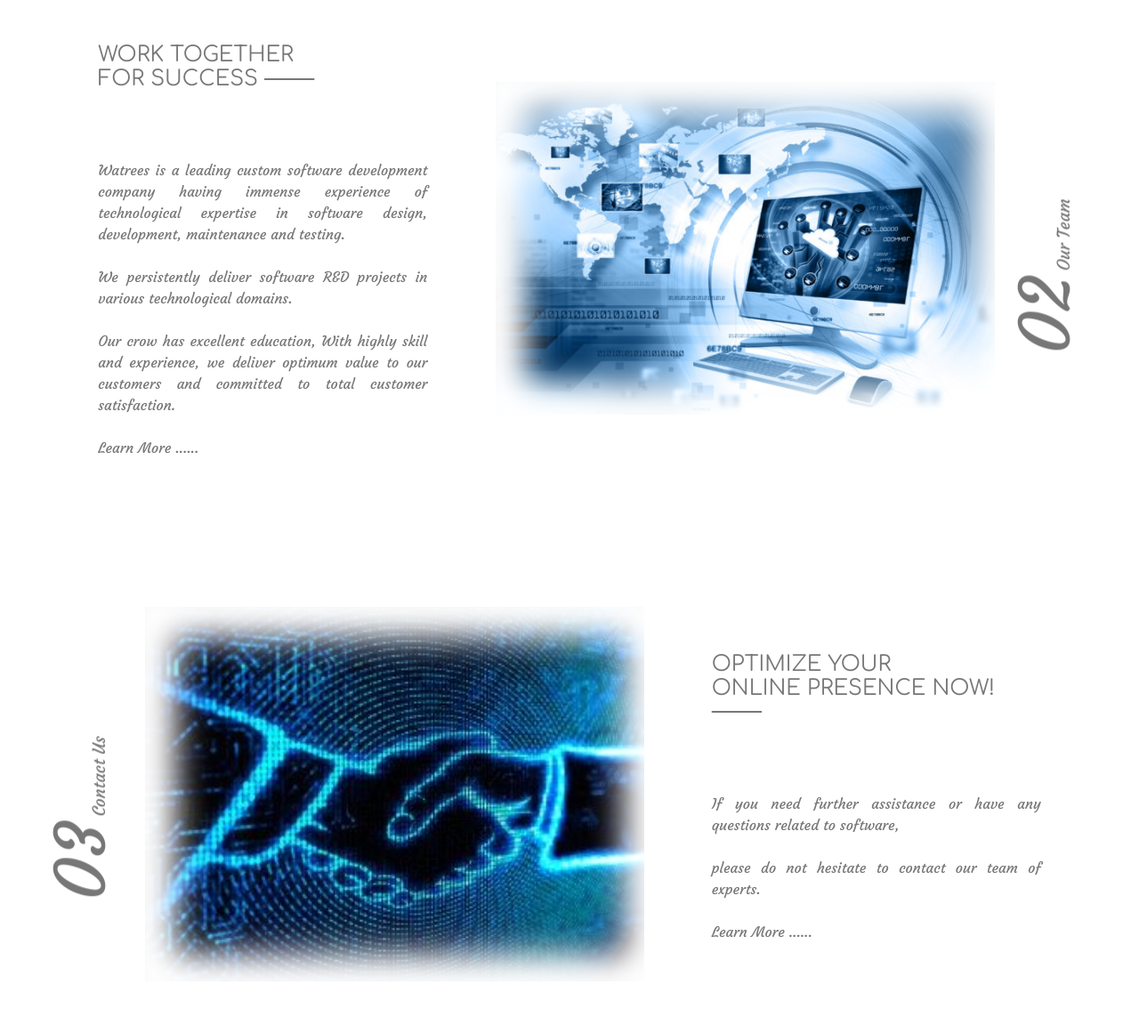
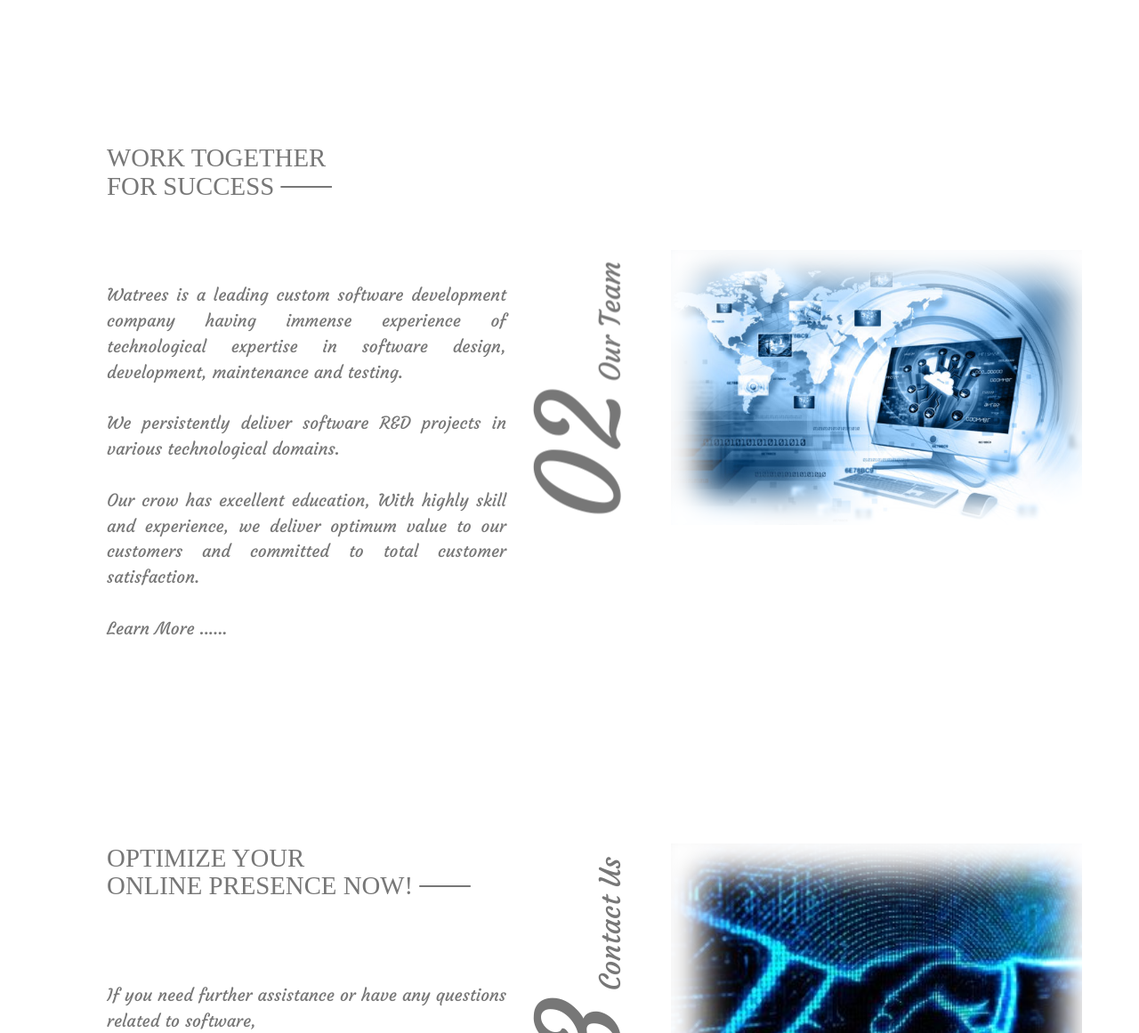
Before and after one commit to katochwa/co, a plain HTML site: page index.html in a window 1280 px wide. Shown: the part 1639-2800 px from the top of the page at 89% size. Drawn offline with nearby package versions, Linux system fonts and the light colour scheme; a web font is replaced by a local one.

Commit message:
Add files via upload

```diff
--- a/index.html
+++ b/index.html
@@ -4,6 +4,7 @@
 <head>
     <meta charset="utf-8">
     <meta http-equiv="X-UA-Compatible" content="IE=edge">
+	<meta http-equiv="Cache-control" content="public">
     <meta name="viewport" content="width=device-width, initial-scale=1">
     <title>Watrees</title>
     <link rel="stylesheet" type="text/css" href="css/bootstrap.css" />
@@ -11,25 +12,20 @@
     <link rel="stylesheet" type="text/css" href="css/style.css" />
     <script src="https://ajax.googleapis.com/ajax/libs/jquery/1.11.1/jquery.min.js"></script>
     <script type="text/javascript" language="javascript" src="js/wow.js"></script>
-    <link href="https://fonts.googleapis.com/css?family=Comfortaa|Courgette" rel="stylesheet">
+    <link href="https://fonts.googleapis.com/css?family=Germania+One|Courgette" rel="stylesheet">
 </head>
 
 <body>
     <div class='headerImage' id="headerimg" style="background-image: url(./image/1.jpg);"></div>
     <div id="data">
         <div class="card-img-overlay headertext">
-            <p class="h1 wow fadeInRight">WATREES</p>
+            <p class="wow fadeInRight">WATREES</p>
             <p class="wow fadeInLeft">
-                <br>Building Your Business
-                <br>&nbsp;&nbsp;&nbsp;&nbsp;&nbsp;&nbsp;&nbsp;&nbsp;One Byte At A Time!</p>
+                <br>Building Your Business<br>One Byte At A Time!</p>
         </div>
-        <div class="row constyle ">
-            <div class="col-lg-1 constyletitle "><span>01</span> Our Sevices</div>
-            <div class="col-lg-6 imgbulr">
-                <img src="./image/21.jpg" alt="Card image">
-            </div>
-            <div class=" col-lg-5">
-                <h2 class=" wow slideInUp" data-wow-delay=".1s ">We Create<br>Online Success<br><strike>&nbsp;&nbsp;&nbsp;&nbsp;&nbsp;&nbsp;&nbsp;&nbsp;</strike></h2>
+        <div class="row constyle roworder1">
+            <div class=" col-lg-6 wow fadeInUp" data-wow-delay=".1s ">
+                <h2>We Create<br>Online Success<br><strike>&nbsp;&nbsp;&nbsp;&nbsp;&nbsp;&nbsp;&nbsp;&nbsp;</strike></h2>
                 <p>The world of web is dynamic and ever changing, we work hard to keep pace with it and bring you the best there is in web development services.
                     <br>
                     <br>We have wide canvas of services that have been grouped under for your viewing.
@@ -40,14 +36,15 @@
                     <a class="more" type="text/css">Learn More ......</a>
                 </p>
             </div>
+            <div class="col-lg-1 constyletitle "><span>01</span> Our Sevices</div>
+            <div class="col-lg-5 imgbulr">
+                <img src="./image/21.jpg" alt="Card image">
+            </div>
         </div>
-        <div class="row constyle roworder">
-            <div class="col-lg-1 constyletitle"><span>02</span> Our Team</div>
-            <div class="col-lg-6 imgbulr">
-                <img src="./image/31.jpg" alt="Card image">
-            </div>
-            <div class="col-lg-5">
-                <h2 class=" wow fadeInUp" data-wow-delay=".1s ">Work Together<br>For Success <strike>&nbsp;&nbsp;&nbsp;&nbsp;&nbsp;&nbsp;&nbsp;&nbsp;</strike></h2>
+        <div class="row constyle roworder2">
+
+            <div class="col-lg-6  wow fadeInUp" data-wow-delay=".1s ">
+                <h2>Work Together<br>For Success <strike>&nbsp;&nbsp;&nbsp;&nbsp;&nbsp;&nbsp;&nbsp;&nbsp;</strike></h2>
                 <p>Watrees is a leading custom software development company having immense experience of technological expertise in software design, development, maintenance and testing.
                     <br>
                     <br>We persistently deliver software R&D projects in various technological domains.
@@ -58,14 +55,15 @@
                     <a class="more" id="moreabout">Learn More ......</a>
                 </p>
             </div>
+            <div class="col-lg-1 constyletitle"><span>02</span> Our Team</div>
+            <div class="col-lg-5 imgbulr">
+                <img src="./image/31.jpg" alt="Card image">
+            </div>
         </div>
-        <div class="row constyle ">
-            <div class="col-lg-1 constyletitle "><span>03</span> Contact Us</div>
-            <div class=" col-lg-6 imgbulr">
-                <img src="./image/51.jpg" alt="Card image">
-            </div>
-            <div class=" col-lg-5">
-                <h2 class=" wow fadeInUp" data-wow-delay=".1s ">Optimize Your<br>Online Presence Now! <strike>&nbsp;&nbsp;&nbsp;&nbsp;&nbsp;&nbsp;&nbsp;&nbsp;</strike></h2>
+        <div class="row constyle roworder1">
+
+            <div class=" col-lg-6 wow fadeInUp" data-wow-delay=".1s ">
+                <h2>Optimize Your<br>Online Presence Now! <strike>&nbsp;&nbsp;&nbsp;&nbsp;&nbsp;&nbsp;&nbsp;&nbsp;</strike></h2>
                 <p>If you need further assistance or have any questions related to software,
                     <br>
                     <br> please do not hesitate to contact our team of experts.
@@ -73,6 +71,10 @@
                     <br>
                     <a class="more" id="morecontact">Learn More ......</a>
                 </p>
+            </div>
+            <div class="col-lg-1 constyletitle "><span>03</span> Contact Us</div>
+            <div class=" col-lg-5 imgbulr">
+                <img src="./image/51.jpg" alt="Card image">
             </div>
         </div>
     </div>
@@ -116,4 +118,5 @@
         new WOW().init();
     </script>
 </body>
+
 </html>
```
